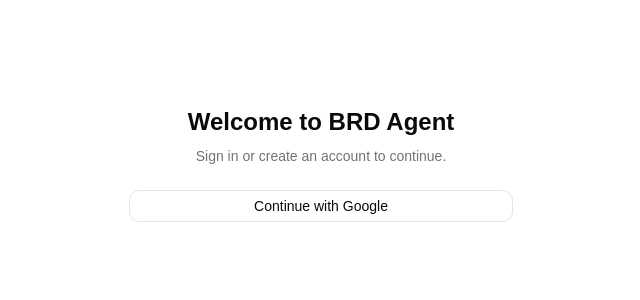
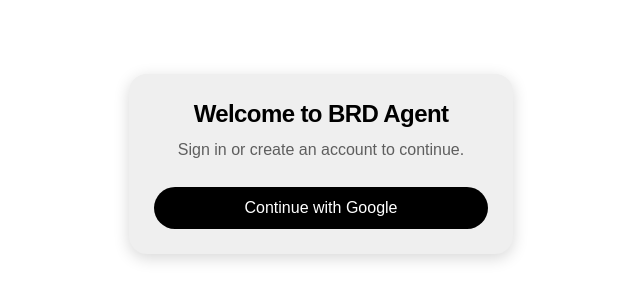
Before and after one commit to Monish-K-S/brd-agent, a React (Vite) app in the folder client/: page /auth in a window 1280 px wide. Shown: the part 236-536 px from the top of the page, without its empty margins (319-959 px from the left). Built offline with nearby package versions, Linux system fonts and the light colour scheme; no server answers.

Commit message:
UI updated and gmeet API implementation docked for now

```diff
--- a/client/src/components/ui/button.tsx
+++ b/client/src/components/ui/button.tsx
@@ -3,33 +3,33 @@
 import { cn } from "cn"
 
 const buttonVariants = cva(
-  "group/button inline-flex shrink-0 items-center justify-center rounded-lg border border-transparent bg-clip-padding text-sm font-medium whitespace-nowrap transition-all outline-none select-none focus-visible:border-ring focus-visible:ring-3 focus-visible:ring-ring/50 active:not-aria-[haspopup]:translate-y-px disabled:pointer-events-none disabled:opacity-50 aria-invalid:border-destructive aria-invalid:ring-3 aria-invalid:ring-destructive/20 dark:aria-invalid:border-destructive/50 dark:aria-invalid:ring-destructive/40 [&_svg]:pointer-events-none [&_svg]:shrink-0 [&_svg:not([class*='size-'])]:size-4",
+  "group/button inline-flex shrink-0 items-center justify-center rounded-full border border-transparent bg-clip-padding text-base font-medium whitespace-nowrap transition-all outline-none select-none focus-visible:border-ring focus-visible:ring-3 focus-visible:ring-ring/50 active:not-aria-[haspopup]:translate-y-px disabled:pointer-events-none disabled:opacity-50 aria-invalid:border-destructive aria-invalid:ring-3 aria-invalid:ring-destructive/20 [&_svg]:pointer-events-none [&_svg]:shrink-0 [&_svg:not([class*='size-'])]:size-4",
   {
     variants: {
       variant: {
-        default: "bg-primary text-primary-foreground hover:bg-primary/80",
+        default: "bg-primary text-primary-foreground hover:bg-[#282828]",
         outline:
-          "border-border bg-background hover:bg-muted hover:text-foreground aria-expanded:bg-muted aria-expanded:text-foreground dark:border-input dark:bg-input/30 dark:hover:bg-input/50",
+          "border-border bg-background hover:bg-muted hover:text-foreground aria-expanded:bg-muted aria-expanded:text-foreground",
         secondary:
-          "bg-secondary text-secondary-foreground hover:bg-[color-mix(in_oklch,var(--secondary),var(--foreground)_5%)] aria-expanded:bg-secondary aria-expanded:text-secondary-foreground",
+          "bg-secondary text-secondary-foreground hover:bg-[#e2e2e2] aria-expanded:bg-secondary aria-expanded:text-secondary-foreground",
         ghost:
-          "hover:bg-muted hover:text-foreground aria-expanded:bg-muted aria-expanded:text-foreground dark:hover:bg-muted/50",
+          "hover:bg-muted hover:text-foreground aria-expanded:bg-muted aria-expanded:text-foreground",
         destructive:
-          "bg-destructive/10 text-destructive hover:bg-destructive/20 focus-visible:border-destructive/40 focus-visible:ring-destructive/20 dark:bg-destructive/20 dark:hover:bg-destructive/30 dark:focus-visible:ring-destructive/40",
+          "bg-secondary text-secondary-foreground hover:bg-[#e2e2e2] focus-visible:border-ring focus-visible:ring-ring/50",
         link: "text-primary underline-offset-4 hover:underline",
       },
       size: {
         default:
-          "h-8 gap-1.5 px-2.5 has-data-[icon=inline-end]:pr-2 has-data-[icon=inline-start]:pl-2",
-        xs: "h-6 gap-1 rounded-[min(var(--radius-md),10px)] px-2 text-xs in-data-[slot=button-group]:rounded-lg has-data-[icon=inline-end]:pr-1.5 has-data-[icon=inline-start]:pl-1.5 [&_svg:not([class*='size-'])]:size-3",
-        sm: "h-7 gap-1 rounded-[min(var(--radius-md),12px)] px-2.5 text-[0.8rem] in-data-[slot=button-group]:rounded-lg has-data-[icon=inline-end]:pr-1.5 has-data-[icon=inline-start]:pl-1.5 [&_svg:not([class*='size-'])]:size-3.5",
-        lg: "h-9 gap-1.5 px-2.5 has-data-[icon=inline-end]:pr-2 has-data-[icon=inline-start]:pl-2",
-        icon: "size-8",
+          "h-11 gap-1.5 px-5 has-data-[icon=inline-end]:pr-4 has-data-[icon=inline-start]:pl-4",
+        xs: "h-9 gap-1 rounded-full px-4 text-sm in-data-[slot=button-group]:rounded-full has-data-[icon=inline-end]:pr-3 has-data-[icon=inline-start]:pl-3 [&_svg:not([class*='size-'])]:size-3",
+        sm: "h-9 gap-1 rounded-full px-4 text-sm in-data-[slot=button-group]:rounded-full has-data-[icon=inline-end]:pr-3 has-data-[icon=inline-start]:pl-3 [&_svg:not([class*='size-'])]:size-3.5",
+        lg: "h-14 gap-1.5 rounded-2xl px-6 text-lg has-data-[icon=inline-end]:pr-5 has-data-[icon=inline-start]:pl-5",
+        icon: "size-11 rounded-full",
         "icon-xs":
-          "size-6 rounded-[min(var(--radius-md),10px)] in-data-[slot=button-group]:rounded-lg [&_svg:not([class*='size-'])]:size-3",
+          "size-9 rounded-full in-data-[slot=button-group]:rounded-full [&_svg:not([class*='size-'])]:size-3",
         "icon-sm":
-          "size-7 rounded-[min(var(--radius-md),12px)] in-data-[slot=button-group]:rounded-lg",
-        "icon-lg": "size-9",
+          "size-9 rounded-full in-data-[slot=button-group]:rounded-full",
+        "icon-lg": "size-14 rounded-2xl",
       },
     },
     defaultVariants: {
--- a/client/src/components/ui/dropdown-menu.tsx
+++ b/client/src/components/ui/dropdown-menu.tsx
@@ -38,7 +38,7 @@
       >
         <MenuPrimitive.Popup
           data-slot="dropdown-menu-content"
-          className={cn("z-50 max-h-(--available-height) w-(--anchor-width) min-w-32 origin-(--transform-origin) overflow-x-hidden overflow-y-auto rounded-lg bg-popover p-1 text-popover-foreground shadow-md ring-1 ring-foreground/10 duration-100 outline-none data-[side=bottom]:slide-in-from-top-2 data-[side=inline-end]:slide-in-from-left-2 data-[side=inline-start]:slide-in-from-right-2 data-[side=left]:slide-in-from-right-2 data-[side=right]:slide-in-from-left-2 data-[side=top]:slide-in-from-bottom-2 data-open:animate-in data-open:fade-in-0 data-open:zoom-in-95 data-closed:animate-out data-closed:overflow-hidden data-closed:fade-out-0 data-closed:zoom-out-95", className )}
+          className={cn("z-50 max-h-(--available-height) w-(--anchor-width) min-w-32 origin-(--transform-origin) overflow-x-hidden overflow-y-auto rounded-2xl bg-popover p-1 text-popover-foreground shadow-level-2 ring-1 ring-foreground/10 duration-100 outline-none data-[side=bottom]:slide-in-from-top-2 data-[side=inline-end]:slide-in-from-left-2 data-[side=inline-start]:slide-in-from-right-2 data-[side=left]:slide-in-from-right-2 data-[side=right]:slide-in-from-left-2 data-[side=top]:slide-in-from-bottom-2 data-open:animate-in data-open:fade-in-0 data-open:zoom-in-95 data-closed:animate-out data-closed:overflow-hidden data-closed:fade-out-0 data-closed:zoom-out-95", className )}
           {...props}
         />
       </MenuPrimitive.Positioner>
@@ -85,7 +85,7 @@
       data-inset={inset}
       data-variant={variant}
       className={cn(
-        "group/dropdown-menu-item relative flex cursor-default items-center gap-1.5 rounded-md px-1.5 py-1 text-sm outline-hidden select-none focus:bg-accent focus:text-accent-foreground not-data-[variant=destructive]:focus:**:text-accent-foreground data-inset:pl-7 data-[variant=destructive]:text-destructive data-[variant=destructive]:focus:bg-destructive/10 data-[variant=destructive]:focus:text-destructive dark:data-[variant=destructive]:focus:bg-destructive/20 data-disabled:pointer-events-none data-disabled:opacity-50 [&_svg]:pointer-events-none [&_svg]:shrink-0 [&_svg:not([class*='size-'])]:size-4 data-[variant=destructive]:*:[svg]:text-destructive",
+        "group/dropdown-menu-item relative flex cursor-default items-center gap-1.5 rounded-full px-3 py-2 text-sm outline-hidden select-none focus:bg-[#efefef] focus:text-foreground not-data-[variant=destructive]:focus:**:text-foreground data-inset:pl-7 data-[variant=destructive]:text-foreground data-[variant=destructive]:focus:bg-[#efefef] data-[variant=destructive]:focus:text-foreground data-disabled:pointer-events-none data-disabled:opacity-50 [&_svg]:pointer-events-none [&_svg]:shrink-0 [&_svg:not([class*='size-'])]:size-4 data-[variant=destructive]:*:[svg]:text-foreground",
         className
       )}
       {...props}
@@ -132,7 +132,7 @@
   return (
     <DropdownMenuContent
       data-slot="dropdown-menu-sub-content"
-      className={cn("w-auto min-w-[96px] rounded-lg bg-popover p-1 text-popover-foreground shadow-lg ring-1 ring-foreground/10 duration-100 data-[side=bottom]:slide-in-from-top-2 data-[side=left]:slide-in-from-right-2 data-[side=right]:slide-in-from-left-2 data-[side=top]:slide-in-from-bottom-2 data-open:animate-in data-open:fade-in-0 data-open:zoom-in-95 data-closed:animate-out data-closed:fade-out-0 data-closed:zoom-out-95", className )}
+      className={cn("w-auto min-w-[96px] rounded-2xl bg-popover p-1 text-popover-foreground shadow-level-2 ring-1 ring-foreground/10 duration-100 data-[side=bottom]:slide-in-from-top-2 data-[side=left]:slide-in-from-right-2 data-[side=right]:slide-in-from-left-2 data-[side=top]:slide-in-from-bottom-2 data-open:animate-in data-open:fade-in-0 data-open:zoom-in-95 data-closed:animate-out data-closed:fade-out-0 data-closed:zoom-out-95", className )}
       align={align}
       alignOffset={alignOffset}
       side={side}
--- a/client/src/components/ui/input.tsx
+++ b/client/src/components/ui/input.tsx
@@ -8,7 +8,7 @@
       type={type}
       data-slot="input"
       className={cn(
-        "h-8 w-full min-w-0 rounded-lg border border-input bg-transparent px-2.5 py-1 text-base transition-colors outline-none file:inline-flex file:h-6 file:border-0 file:bg-transparent file:text-sm file:font-medium file:text-foreground placeholder:text-muted-foreground focus-visible:border-ring focus-visible:ring-3 focus-visible:ring-ring/50 disabled:pointer-events-none disabled:cursor-not-allowed disabled:bg-input/50 disabled:opacity-50 aria-invalid:border-destructive aria-invalid:ring-3 aria-invalid:ring-destructive/20 md:text-sm dark:bg-input/30 dark:disabled:bg-input/80 dark:aria-invalid:border-destructive/50 dark:aria-invalid:ring-destructive/40",
+        "h-11 w-full min-w-0 rounded-lg border border-input bg-[#efefef] px-4 py-2 text-base transition-colors outline-none file:inline-flex file:h-6 file:border-0 file:bg-transparent file:text-sm file:font-medium file:text-foreground placeholder:text-[#afafaf] focus-visible:border-ring focus-visible:ring-3 focus-visible:ring-ring/50 disabled:pointer-events-none disabled:cursor-not-allowed disabled:opacity-50 aria-invalid:border-destructive aria-invalid:ring-3 aria-invalid:ring-destructive/20",
         className
       )}
       {...props}
--- a/client/src/components/ui/label.tsx
+++ b/client/src/components/ui/label.tsx
@@ -6,7 +6,7 @@
     <label
       data-slot="label"
       className={cn(
-        "flex items-center gap-2 text-sm leading-none font-medium select-none group-data-[disabled=true]:pointer-events-none group-data-[disabled=true]:opacity-50 peer-disabled:cursor-not-allowed peer-disabled:opacity-50",
+        "flex items-center gap-2 text-sm leading-none font-medium text-foreground select-none group-data-[disabled=true]:pointer-events-none group-data-[disabled=true]:opacity-50 peer-disabled:cursor-not-allowed peer-disabled:opacity-50",
         className
       )}
       {...props}
--- a/client/src/index.css
+++ b/client/src/index.css
@@ -49,72 +49,74 @@
 }
 
 :root {
-    --background: oklch(1 0 0);
-    --foreground: oklch(0.145 0 0);
-    --card: oklch(1 0 0);
-    --card-foreground: oklch(0.145 0 0);
-    --popover: oklch(1 0 0);
-    --popover-foreground: oklch(0.145 0 0);
-    --primary: oklch(0.205 0 0);
-    --primary-foreground: oklch(0.985 0 0);
-    --secondary: oklch(0.97 0 0);
-    --secondary-foreground: oklch(0.205 0 0);
-    --muted: oklch(0.97 0 0);
-    --muted-foreground: oklch(0.556 0 0);
-    --accent: oklch(0.97 0 0);
-    --accent-foreground: oklch(0.205 0 0);
-    --destructive: oklch(0.577 0.245 27.325);
-    --border: oklch(0.922 0 0);
-    --input: oklch(0.922 0 0);
-    --ring: oklch(0.708 0 0);
-    --chart-1: oklch(0.87 0 0);
-    --chart-2: oklch(0.556 0 0);
-    --chart-3: oklch(0.439 0 0);
-    --chart-4: oklch(0.371 0 0);
-    --chart-5: oklch(0.269 0 0);
+    --background: #ffffff;
+    --foreground: #000000;
+    --card: #ffffff;
+    --card-foreground: #000000;
+    --popover: #ffffff;
+    --popover-foreground: #000000;
+    --primary: #000000;
+    --primary-foreground: #ffffff;
+    --secondary: #efefef;
+    --secondary-foreground: #000000;
+    --muted: #efefef;
+    --muted-foreground: #5e5e5e;
+    --accent: #efefef;
+    --accent-foreground: #000000;
+    --destructive: #000000;
+    --border: #e2e2e2;
+    --input: #e2e2e2;
+    --ring: #000000;
+    --chart-1: #000000;
+    --chart-2: #5e5e5e;
+    --chart-3: #4b4b4b;
+    --chart-4: #afafaf;
+    --chart-5: #e2e2e2;
     --radius: 0.625rem;
-    --sidebar: oklch(0.985 0 0);
-    --sidebar-foreground: oklch(0.145 0 0);
-    --sidebar-primary: oklch(0.205 0 0);
-    --sidebar-primary-foreground: oklch(0.985 0 0);
-    --sidebar-accent: oklch(0.97 0 0);
-    --sidebar-accent-foreground: oklch(0.205 0 0);
-    --sidebar-border: oklch(0.922 0 0);
-    --sidebar-ring: oklch(0.708 0 0);
+    --sidebar: #ffffff;
+    --sidebar-foreground: #000000;
+    --sidebar-primary: #000000;
+    --sidebar-primary-foreground: #ffffff;
+    --sidebar-accent: #efefef;
+    --sidebar-accent-foreground: #000000;
+    --sidebar-border: #e2e2e2;
+    --sidebar-ring: #000000;
 }
 
+/* Light-only: DESIGN.md has no dark tokens. Keep .dark identical to :root
+   so any stray dark class does not change behavior or appearance. */
 .dark {
-    --background: oklch(0.145 0 0);
-    --foreground: oklch(0.985 0 0);
-    --card: oklch(0.205 0 0);
-    --card-foreground: oklch(0.985 0 0);
-    --popover: oklch(0.205 0 0);
-    --popover-foreground: oklch(0.985 0 0);
-    --primary: oklch(0.922 0 0);
-    --primary-foreground: oklch(0.205 0 0);
-    --secondary: oklch(0.269 0 0);
-    --secondary-foreground: oklch(0.985 0 0);
-    --muted: oklch(0.269 0 0);
-    --muted-foreground: oklch(0.708 0 0);
-    --accent: oklch(0.269 0 0);
-    --accent-foreground: oklch(0.985 0 0);
-    --destructive: oklch(0.704 0.191 22.216);
-    --border: oklch(1 0 0 / 10%);
-    --input: oklch(1 0 0 / 15%);
-    --ring: oklch(0.556 0 0);
-    --chart-1: oklch(0.87 0 0);
-    --chart-2: oklch(0.556 0 0);
-    --chart-3: oklch(0.439 0 0);
-    --chart-4: oklch(0.371 0 0);
-    --chart-5: oklch(0.269 0 0);
-    --sidebar: oklch(0.205 0 0);
-    --sidebar-foreground: oklch(0.985 0 0);
-    --sidebar-primary: oklch(0.488 0.243 264.376);
-    --sidebar-primary-foreground: oklch(0.985 0 0);
-    --sidebar-accent: oklch(0.269 0 0);
-    --sidebar-accent-foreground: oklch(0.985 0 0);
-    --sidebar-border: oklch(1 0 0 / 10%);
-    --sidebar-ring: oklch(0.556 0 0);
+    --background: #ffffff;
+    --foreground: #000000;
+    --card: #ffffff;
+    --card-foreground: #000000;
+    --popover: #ffffff;
+    --popover-foreground: #000000;
+    --primary: #000000;
+    --primary-foreground: #ffffff;
+    --secondary: #efefef;
+    --secondary-foreground: #000000;
+    --muted: #efefef;
+    --muted-foreground: #5e5e5e;
+    --accent: #efefef;
+    --accent-foreground: #000000;
+    --destructive: #000000;
+    --border: #e2e2e2;
+    --input: #e2e2e2;
+    --ring: #000000;
+    --chart-1: #000000;
+    --chart-2: #5e5e5e;
+    --chart-3: #4b4b4b;
+    --chart-4: #afafaf;
+    --chart-5: #e2e2e2;
+    --sidebar: #ffffff;
+    --sidebar-foreground: #000000;
+    --sidebar-primary: #000000;
+    --sidebar-primary-foreground: #ffffff;
+    --sidebar-accent: #efefef;
+    --sidebar-accent-foreground: #000000;
+    --sidebar-border: #e2e2e2;
+    --sidebar-ring: #000000;
 }
 
 @layer base {
@@ -123,8 +125,19 @@
     }
   body {
     @apply bg-background text-foreground;
-    }
+  }
   html {
     @apply font-sans;
-    }
+  }
 }
+
+/* DESIGN.md elevation levels (only shadows permitted) */
+@utility shadow-level-1 {
+  box-shadow: rgba(0, 0, 0, 0.12) 0px 4px 16px 0px;
+}
+@utility shadow-level-2 {
+  box-shadow: rgba(0, 0, 0, 0.16) 0px 4px 16px 0px;
+}
+@utility shadow-level-3 {
+  box-shadow: rgba(0, 0, 0, 0.16) 0px 2px 8px 0px;
+}
--- a/client/src/pages/AuthPage.tsx
+++ b/client/src/pages/AuthPage.tsx
@@ -50,26 +50,27 @@
   }
 
   return (
-    <main className="flex min-h-screen items-center justify-center px-4">
-      <div className="w-full max-w-sm space-y-6 text-center">
+    <main className="flex min-h-screen items-center justify-center bg-white px-4 sm:px-8">
+      <div className="w-full max-w-sm rounded-2xl bg-[#efefef] p-6 text-center shadow-level-2">
         <div className="space-y-2">
-          <h1 className="text-2xl font-semibold">Welcome to BRD Agent</h1>
+          <h1 className="text-2xl font-bold tracking-tight text-black">
+            Welcome to BRD Agent
+          </h1>
 
-          <p className="text-muted-foreground text-sm">
+          <p className="text-base text-[#5e5e5e]">
             Sign in or create an account to continue.
           </p>
         </div>
 
         {error && (
-          <p className="text-destructive text-sm" role="alert">
+          <p className="mt-4 text-sm font-medium text-black" role="alert">
             {error}
           </p>
         )}
 
         <Button
           type="button"
-          variant="outline"
-          className="w-full"
+          className="mt-6 w-full"
           onClick={handleGoogleAuth}
           disabled={loading}
         >
```
Also changed, not shown: client/src/App.tsx (+7 -5 lines), client/src/components/brd/BRDViewer.tsx (+51 -34 lines), client/src/components/gmail/GmailSourceBrowser.tsx (+32 -24 lines), client/src/components/ui/dialog.tsx (+6 -6 lines), client/src/pages/WorkspacePage.tsx (+108 -155 lines), client/src/pages/WorkspacesPage.tsx (+29 -16 lines), 1 other file (tests, documents, lock files or other folders).
